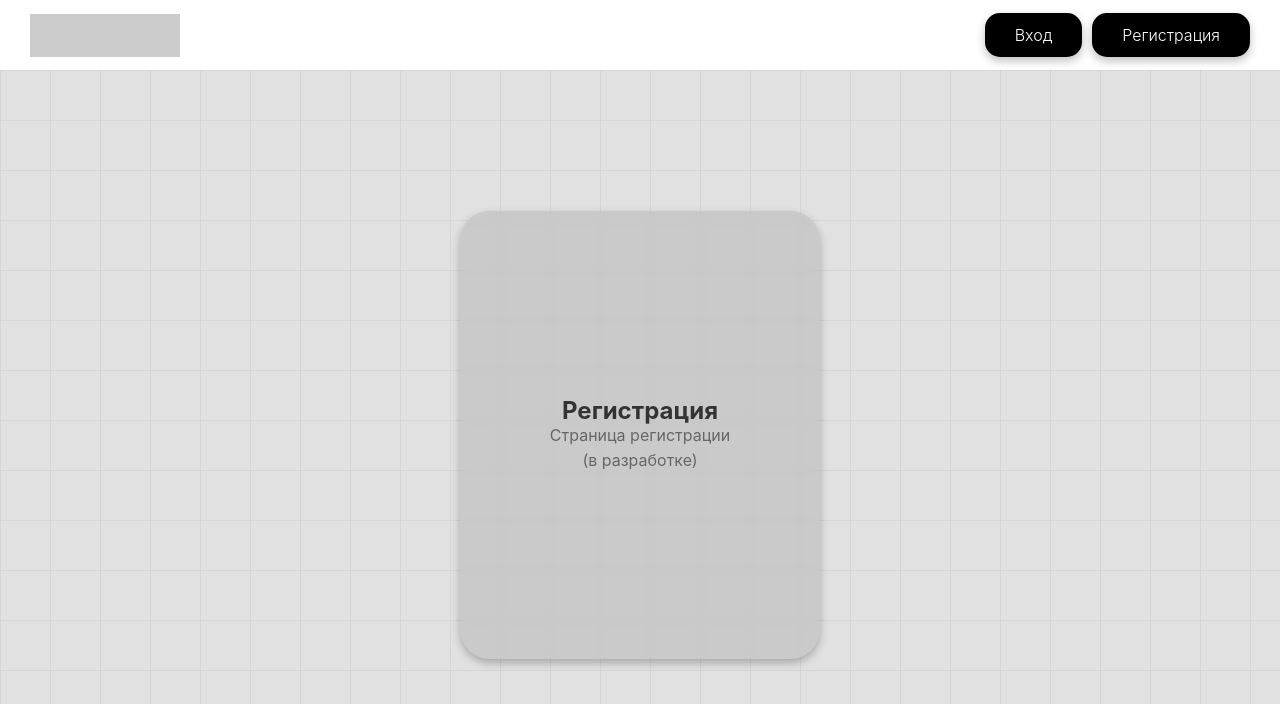
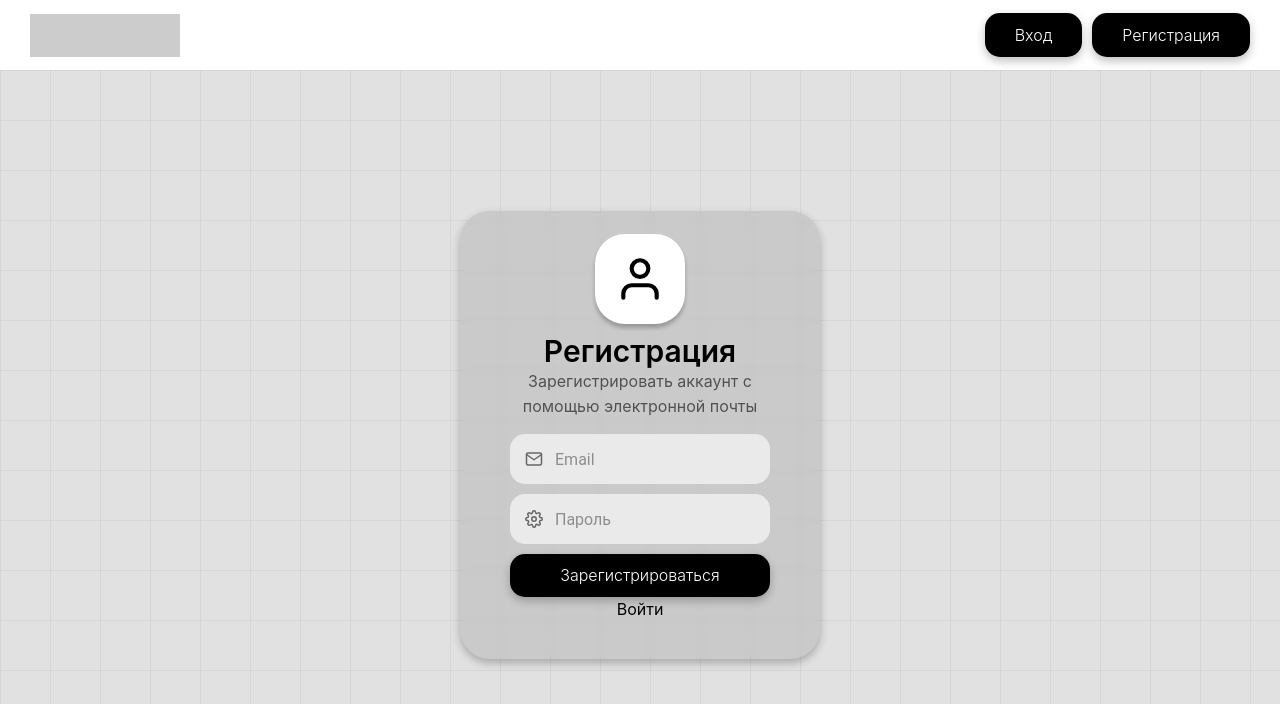
Before and after one commit to moevm/mse1h2026-eduprogram, a React (Create React App) app in the folder frontend/: page /register in a window 1280 px wide. Shown: the top 704 px of the page. Built offline with nearby package versions, Linux system fonts and the light colour scheme; no server answers; what cytoscape-dagre would draw is missing.

Commit message:
conflic fix 2

```diff
--- a/frontend/src/App.jsx
+++ b/frontend/src/App.jsx
@@ -5,7 +5,7 @@ import RegisterPage from './pages/RegisterPage/RegisterPage';
 import WorkProgramPage from './pages/WorkProgramPage/WorkProgramPage';
 import GraphPage from './pages/GraphPage/GraphPage';
 import './assets/styles/global.css';
-import MainPage from './pages/MainPage';
+import MainPage from './pages/MainPage/MainPage';
 
 function App() {
   return (
--- a/frontend/src/components/GraphPanel/GraphAside/GraphAside.css
+++ b/frontend/src/components/GraphPanel/GraphAside/GraphAside.css
@@ -1,4 +1,5 @@
 .graph-aside {
     grid-column: 1;
     background-color: rgba(243,243,243);
+    border-right:  solid 1px rgb(213, 213, 213);
 }
--- a/frontend/src/components/ProgramsModal.jsx
+++ b/frontend/src/components/ProgramsModal.jsx
@@ -1,6 +1,5 @@
-import { useState } from 'react';
 import './ProgramsModal.css';
-import Button from '../components/Button';
+import Button from '../components/Button/Button';
 
 const ProgramsModal = ({ isOpen, onClose, programs, onShowGraph }) => {
   if (!isOpen) return null;
--- a/frontend/src/pages/MainPage.jsx
+++ b/frontend/src/pages/MainPage/MainPage.jsx
@@ -1,6 +1,8 @@
-import { useState } from 'react';
-import ProgramsModal from '../components/ProgramsModal';
-import Button from '../components/Button';
+import React, { useState } from 'react';
+import ProgramsModal from '../../components/ProgramsModal';
+import Button from '../../components/Button/Button';
+import Navbar from "../../components/Navbar/Navbar";
+import "./MainPage.css"
 
 const MainPage = () => {
   const [isOpen, setIsOpen] = useState(false);
@@ -33,6 +35,7 @@ const MainPage = () => {
 
   return (
     <>
+      <Navbar/>
       <Button
         className="custom-button-margin"
         type="button"
--- a/frontend/src/pages/RegisterPage/RegisterPage.css
+++ b/frontend/src/pages/RegisterPage/RegisterPage.css
@@ -1,4 +1,4 @@
-.login-container {
+.register-container {
     background-color: rgb(225, 225, 225);
 
     background-image:
--- a/frontend/src/pages/RegisterPage/RegisterPage.jsx
+++ b/frontend/src/pages/RegisterPage/RegisterPage.jsx
@@ -1,20 +1,14 @@
 import React from 'react';
-import Card from '../../components/Card';
 import Navbar from "../../components/Navbar/Navbar";
 import "./RegisterPage.css"
+import RegisterForm from "../../components/RegisterForm";
 
 function RegisterPage() {
   return (
     <>
         <Navbar/>
-        <div className="login-container">
-            <Card>
-                <h2>Регистрация</h2>
-                <p style={{ textAlign: 'center', color: '#666' }}>
-                    Страница регистрации<br />
-                    (в разработке)
-                </p>
-            </Card>
+        <div className="register-container">
+            <RegisterForm />
         </div>
     </>
   );
```
Also changed, not shown: frontend/src/pages/RegisterPage.jsx (deleted, +0 -12 lines), frontend/src/pages/MainPage/MainPage.css (added). Lines whose indentation alone changed are shown as unchanged.
